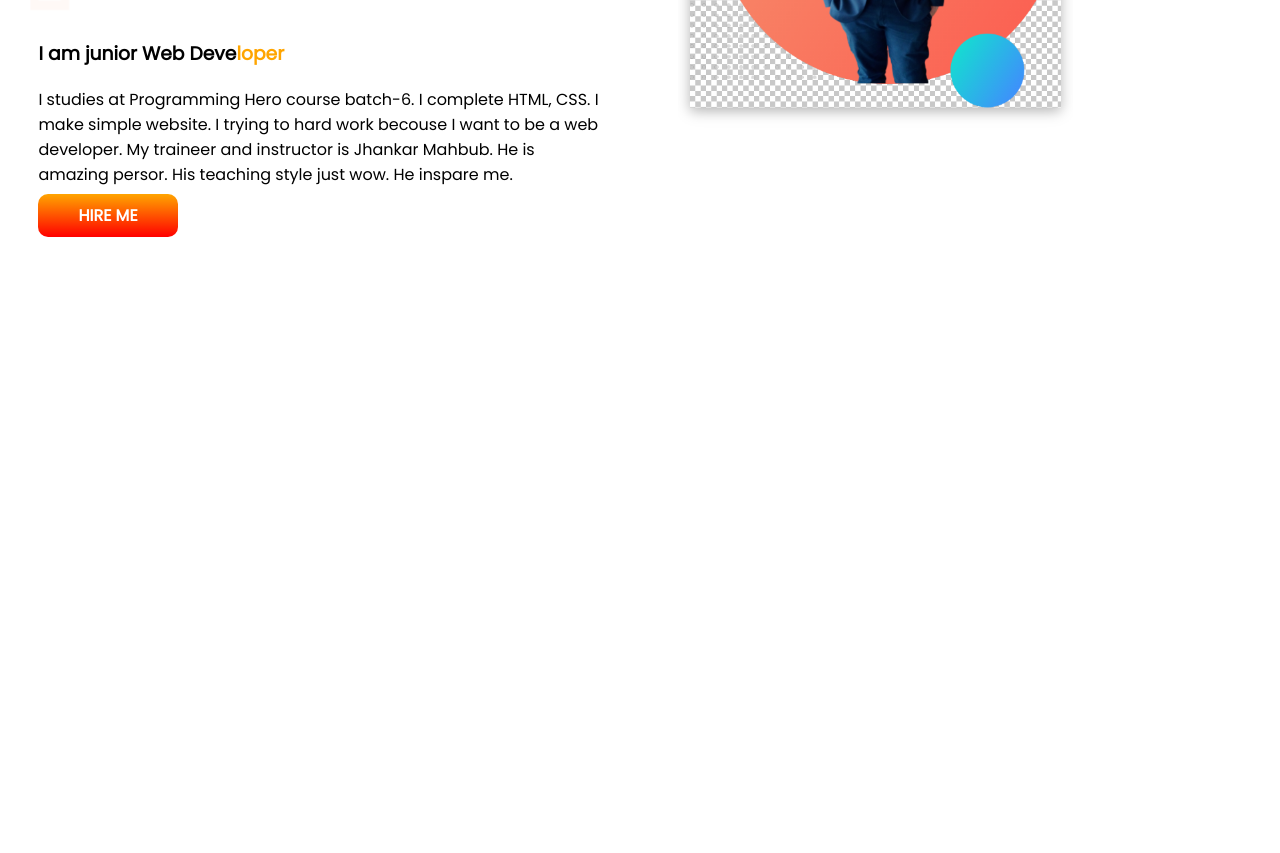
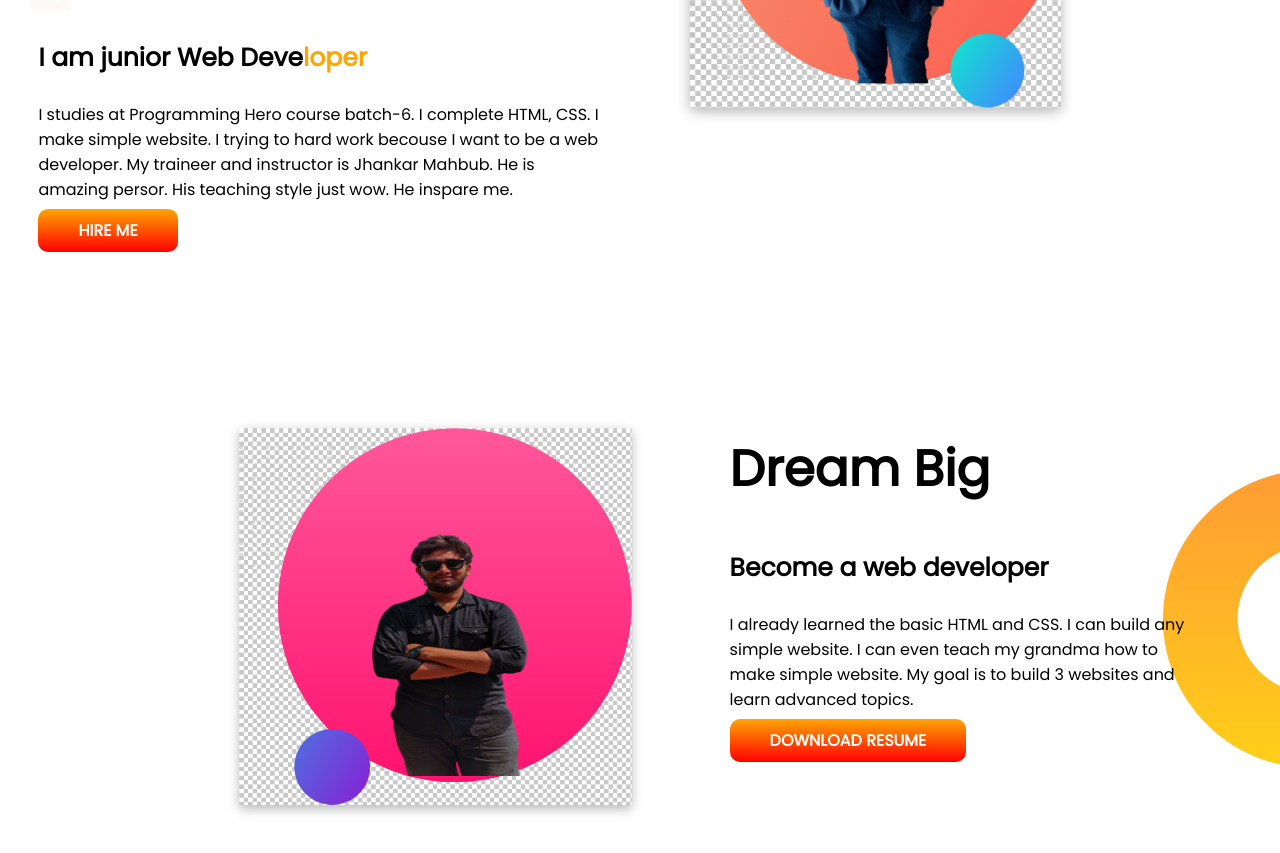
Before and after one commit to hrhabib1/developer-portfolio, a plain HTML site: page index.html in a window 1280 px wide. Shown: the part 349-1202 px from the top of the page. Before the commit the page ends 800 px from the top, so only its background shows below. Drawn offline with Linux system fonts and the light colour scheme.

Commit message:
dream-big added

```diff
--- a/index.html
+++ b/index.html
@@ -20,5 +20,17 @@
     </div>
     <div class="half-width"><img src="images/download.png" alt=""></div>
    </section>
+   <section class="dream-big">
+    <div class="secend-half-width">
+        <img src="images/i am.png" alt="">
+    </div>
+<div class="secend-half-width">
+    <h2>Dream Big</h2>
+    <h3>Become a web developer</h3>
+    <p>I already learned the basic HTML and CSS. I can build any simple website. I can even teach my grandma how to make simple website. My goal is to build 3 websites and learn advanced topics.</p>
+    <a class="link-button" target="_blank" href="">DOWNLOAD RESUME</a>
+</div>
+
+   </section>
 </body>
 </html>
--- a/style.css
+++ b/style.css
@@ -10,6 +10,7 @@ h1{
 }
 section{
     display: flex;
+    margin-bottom: 20px;
 }
 .half-width{
     width: 50%;
@@ -31,3 +32,21 @@ section{
     background-repeat: no-repeat;
 
 }
+.secend-half-width{
+    width: 50%;
+    padding: 7%;
+}
+.secend-half-width img{
+    width: 150%;
+}
+h2{
+    font-size: 50px;
+}
+h3{
+    font-size: 25px;
+}
+.dream-big{
+    background-image: url(images/dream-bg.png);
+    background-repeat: no-repeat;
+    background-position: right;
+}
```
